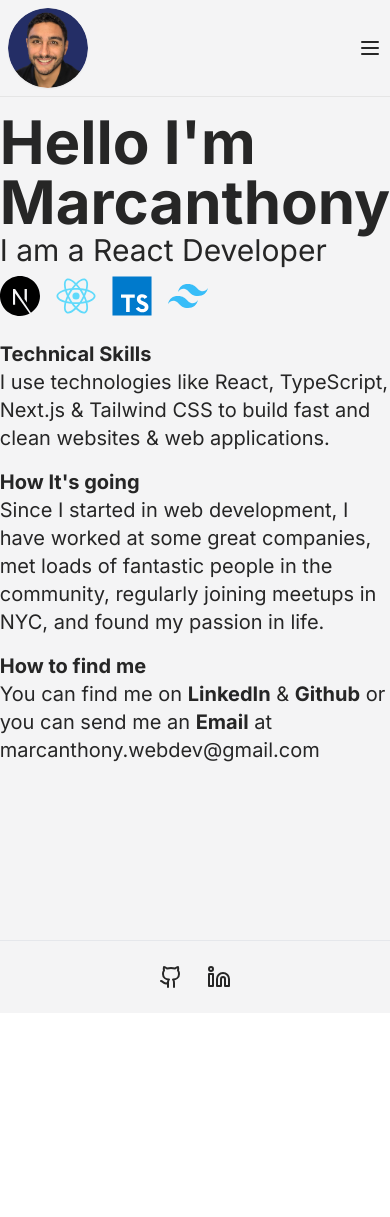
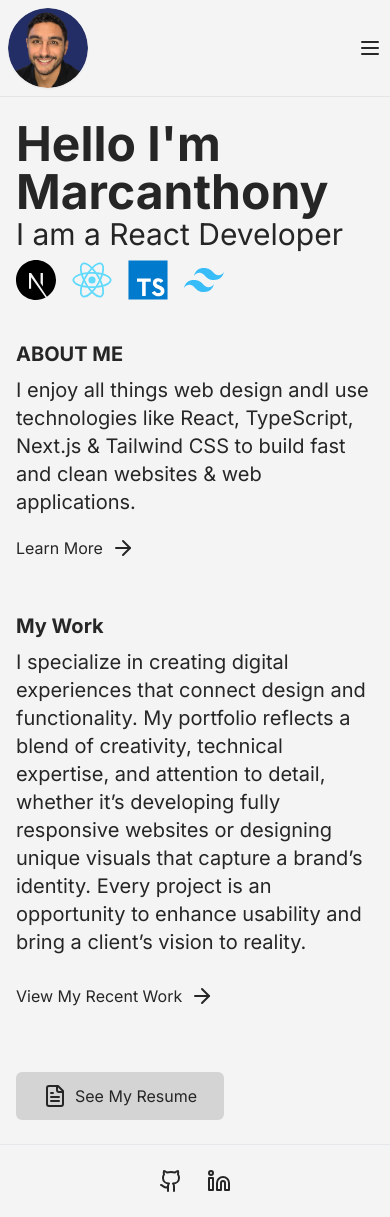
Before and after one commit to MarcAnthony-WebDev/Portfolio-Site-v2, a Next.js app: page / in a window 390 px wide. Before the commit the page ends 1013 px from the top, so only its background shows below. Built offline with nearby package versions, Linux system fonts and the light colour scheme.

Commit message:
Major updates to email/contact section, logo added, form updated, modal updated, Home & About pages updated.

```diff
--- a/app/about/page.tsx
+++ b/app/about/page.tsx
@@ -1,16 +1,18 @@
 import React from "react";
+
+import { ArrowRight } from "lucide-react";
 
 import Link from "next/link";
 
 const About = () => {
   return (
-    <div className="main-color-styles flex h-full max-w-[900px] flex-col gap-6 px-2 py-4 md:px-10 md:py-6">
+    <div className="container-styles">
       <div className="heading-container">
-        <h2 className="text-3xl font-bold">A Bit About Me</h2>
+        <h2 className="text-5xl font-bold md:text-6xl">A Bit About Me</h2>
       </div>
-      <div className="text-container flex flex-col gap-4 leading-loose">
-        <div className="text-group">
-          <h4 className="">How It Started</h4>
+      <div className="text-container flex flex-col gap-12 leading-loose">
+        <div className="text-group flex flex-col gap-2">
+          <h4 className="">HOW IT STARTED</h4>
           <p>
             I got into programming in 2017 when I was still a bartender. I
             started messing arond with Python but things really started taking
@@ -19,18 +21,18 @@ const About = () => {
             really attracted me.
           </p>
         </div>
-        <div className="text-group">
-          <h4 className="">How It&apos;s going</h4>
+        <div className="text-group flex flex-col gap-2">
+          <h4 className="">HOW IT&apos;S GOING</h4>
           <p>
             Since I started in web development, I have worked at some great
             companies, met loads of fantastic people in the communnity,
             regularly joining meetups in NYC, and found my passion in life.
           </p>
         </div>
-        <div className="text-group">
-          <h4 className="">How to find me</h4>
+        <div className="text-group flex flex-col gap-2">
+          <h4 className="">HOW TO FIND ME</h4>
           <p>
-            You can find me on{" "}
+            I&apos;d love to hear from you! You can find me on{" "}
             <Link
               className="font-bold hover:underline"
               href="https://tinyurl.com/mu88t4s9"
@@ -48,10 +50,17 @@ const About = () => {
             </Link>{" "}
             or you can send me an{" "}
             <Link href="contact" className="font-bold hover:underline">
-              Email
+              Email Here
             </Link>{" "}
-            at marcanthony.webdev@gmail.com
           </p>
+          <Link
+            passHref
+            href="/contact"
+            className="group mt-2 flex w-max flex-row items-center gap-2 hover:underline"
+          >
+            Send Me A Message
+            <ArrowRight className="transition-transform duration-200 group-hover:translate-x-2" />
+          </Link>
         </div>
       </div>
     </div>
--- a/app/globals.css
+++ b/app/globals.css
@@ -33,11 +33,15 @@ main p {
 }
 
 main h4 {
-  @apply text-xl font-bold;
+  @apply text-xl font-bold md:text-2xl;
 }
 
 .flex-center {
   @apply flex items-center justify-center;
+}
+
+.container-styles {
+  @apply main-color-styles flex h-full max-w-[900px] flex-col gap-10 px-4 py-6 md:gap-20 md:px-10 md:py-6;
 }
 
 .main-color-styles {
--- a/app/layout.tsx
+++ b/app/layout.tsx
@@ -31,7 +31,7 @@ export default function RootLayout({
           <div className="site-container mx-auto flex min-h-screen flex-col bg-light-bg transition duration-200 dark:bg-dark-bg md:grid md:grid-cols-main-columns md:grid-rows-[1fr_75px]">
             <NavBar />
             {/* <div className="main-container col-[2/3] "> */}
-            <main className="col-[2/3] flex min-h-[100vh] w-full max-w-[1440px] justify-center justify-self-center">
+            <main className="col-[2/3] flex min-h-[100dvh] w-full max-w-[1440px] justify-self-center">
               {children}
             </main>
             <Footer />
--- a/app/page.tsx
+++ b/app/page.tsx
@@ -1,59 +1,72 @@
 import Image from "next/image";
 import { Brands } from "@/components";
+import { FileText, ArrowRight, Github } from "lucide-react";
 
 import Link from "next/link";
 
 export default function Home() {
   return (
-    <div className="main-color-styles flex h-full max-w-[900px] flex-col gap-6 px-2 py-4 md:px-10 md:py-6">
+    <div className="container-styles">
       <div className="heading-container flex flex-col">
-        <h2 className="text-6xl font-bold">Hello I&apos;m Marcanthony</h2>
+        <h2 className="text-5xl font-bold md:text-6xl">
+          Hello I&apos;m Marcanthony
+        </h2>
         <p className="text-3xl">I am a React Developer</p>
         <div className="brand-container mt-2 flex gap-4">
           <Brands />
         </div>
       </div>
-      <div className="text-container flex flex-col gap-4 leading-loose">
-        <div className="text-group">
-          <h4 className="">Technical Skills</h4>
+      <div className="text-container flex flex-col gap-12 leading-loose">
+        <div className="text-group flex flex-col gap-2">
+          <h4 className="">ABOUT ME</h4>
           <p>
-            I use technologies like React, TypeScript, Next.js & Tailwind CSS to
-            build fast and clean websites & web applications.
+            I enjoy all things web design andI use technologies like React,
+            TypeScript, Next.js & Tailwind CSS to build fast and clean websites
+            & web applications.
           </p>
+
+          <Link
+            passHref
+            href="/about"
+            className="group mt-2 flex w-max flex-row items-center gap-2 hover:underline"
+          >
+            Learn More{" "}
+            <ArrowRight className="transition-transform duration-200 group-hover:translate-x-2" />
+          </Link>
         </div>
-        <div className="text-group">
-          <h4 className="">How It&apos;s going</h4>
+        <div className="text-group flex flex-col gap-2">
+          <h4 className="">My Work</h4>
           <p>
-            Since I started in web development, I have worked at some great
-            companies, met loads of fantastic people in the community, regularly
-            joining meetups in NYC, and found my passion in life.
+            I specialize in creating digital experiences that connect design and
+            functionality. My portfolio reflects a blend of creativity,
+            technical expertise, and attention to detail, whether it’s
+            developing fully responsive websites or designing unique visuals
+            that capture a brand’s identity. Every project is an opportunity to
+            enhance usability and bring a client’s vision to reality.
           </p>
+
+          <Link
+            passHref
+            href="/portfolio"
+            className="group mt-4 flex w-max flex-row items-center gap-2 hover:underline"
+          >
+            View My Recent Work
+            <ArrowRight className="transition-transform duration-200 group-hover:translate-x-2" />
+          </Link>
         </div>
-        <div className="text-group">
-          <h4 className="">How to find me</h4>
-          <p>
-            You can find me on{" "}
-            <Link
-              className="font-bold hover:underline"
-              href="https://tinyurl.com/mu88t4s9"
-              target="_blank"
-            >
-              LinkedIn
-            </Link>{" "}
-            &{" "}
-            <Link
-              href="https://tinyurl.com/5daa4cf6"
-              target="_blank"
-              className="font-bold hover:underline"
-            >
-              Github
-            </Link>{" "}
-            or you can send me an{" "}
-            <Link href="contact" className="font-bold hover:underline">
-              Email
-            </Link>{" "}
-            at marcanthony.webdev@gmail.com
-          </p>
+
+        <div className="button-group flex">
+          <Link
+            href="/documents/Resume.pdf"
+            target="_blank"
+            passHref
+            rel="noopener noreferrer"
+          >
+            <button className="mt-3 flex w-52 items-center justify-center gap-2 rounded-md bg-neutral-300 p-2 text-light-color transition duration-200 hover:bg-neutral-400 active:translate-y-1 dark:bg-slate-500 dark:text-dark-color hover:dark:bg-slate-600">
+              <FileText />
+              See My Resume
+            </button>
+          </Link>
         </div>
       </div>
     </div>
--- a/app/portfolio/page.tsx
+++ b/app/portfolio/page.tsx
@@ -7,7 +7,7 @@ const page = () => {
   return (
     <div className="main-color-styles h-full w-full">
       <div className="heading-container flex w-full flex-col items-center justify-center gap-4 p-4">
-        <h2 className="heading text-center text-6xl font-bold">
+        <h2 className="heading text-center text-5xl font-bold md:text-6xl">
           My Recent Work
         </h2>
         <p className="text-center">Below you can view all of my recent work.</p>
--- a/components/ContactForm.tsx
+++ b/components/ContactForm.tsx
@@ -11,7 +11,7 @@ const ContactForm: React.FC = () => {
   });
 
   const [loading, setLoading] = useState(false);
-  const [isModalOpen, setIsModalOpen] = useState(true);
+  const [isModalOpen, setIsModalOpen] = useState(false);
 
   const handleChange = (
     e: React.ChangeEvent<HTMLInputElement | HTMLTextAreaElement>,
@@ -68,7 +68,9 @@ const ContactForm: React.FC = () => {
         action=""
         onSubmit={handleSubmit}
       >
-        <h2 className="mb-6 text-center text-5xl font-semibold">Reach Out!</h2>
+        <h2 className="mb-6 text-center text-5xl font-semibold md:text-6xl">
+          Reach Out!
+        </h2>
         <div className="flex flex-col gap-2">
           <label className="form__label" htmlFor="name">
             Name
--- a/components/GalleryCard.tsx
+++ b/components/GalleryCard.tsx
@@ -77,7 +77,7 @@ const GalleryCard = ({
           {title}
         </Link>
         {/* <h3 className="text-2xl font-bold">{title}</h3> */}
-        <p className="text-lg">{description}</p>
+        <p className="text-xl">{description}</p>
       </div>
       <div className="button-container mt-auto">
         <button className="w-52 self-center rounded-3xl bg-slate-600 p-2 text-white transition duration-200 hover:bg-slate-500 active:translate-y-1">
--- a/components/Modal.tsx
+++ b/components/Modal.tsx
@@ -15,7 +15,7 @@ const Modal: React.FC<ModalProps> = ({ isOpen, onClose }) => {
       <div className="z-[60] mx-2 flex w-full max-w-[500px] flex-col items-center justify-center rounded bg-white p-10 text-light-color shadow-lg dark:text-light-color">
         <h2 className="mb-2 text-xl font-bold">Success!</h2>
         <p className="text-center text-lg">
-          your message has been sent successfully, thank you for reaching out!
+          Thank you for reaching out! A confirmation email has been sent to you.
         </p>
         <button
           className="mt-4 w-52 self-center rounded-3xl bg-slate-600 p-2 text-white transition duration-200 hover:bg-slate-500 active:translate-y-1"
--- a/components/NavBar.tsx
+++ b/components/NavBar.tsx
@@ -33,7 +33,7 @@ const NavBar = () => {
   const closeMenu = () => setIsOpen(false);
 
   return (
-    <div className="nav-container relative col-span-1 row-span-2 h-full bg-light-bg outline outline-1 outline-neutral-200 dark:bg-gray-900 dark:outline-neutral-700 md:min-h-full">
+    <div className="nav-container relative col-span-1 row-span-2 h-full bg-light-bg outline outline-1 outline-neutral-200 dark:bg-dark-bg dark:outline-neutral-700 md:min-h-full">
       <div className={`${isFixed ? "h-48" : "h-0"}`}></div>
       <aside
         className={`md:p-5" top-0 flex h-max p-2 transition duration-200 md:fixed ${isFixed ? "fixed left-0 right-0 top-0 z-10 w-full bg-neutral-100 shadow-md dark:bg-slate-700" : "relative"}`}
--- a/components/NavLinks.tsx
+++ b/components/NavLinks.tsx
@@ -44,7 +44,7 @@ const NavLinks = ({ isOpen, closeMenu }: NavLinksProps) => {
               href={link.href}
               scroll={true}
               className={clsx(
-                "flex items-center gap-2 rounded-md p-2 text-sm font-medium text-light-color transition duration-200 hover:bg-light-bg-hover dark:text-dark-color dark:hover:bg-dark-bg-hover",
+                "text-md flex items-center gap-2 rounded-md p-2 font-medium text-light-color transition duration-200 hover:bg-light-bg-hover dark:text-dark-color dark:hover:bg-dark-bg-hover",
                 {
                   "bg-neutral-200 dark:bg-slate-600": pathname === link.href,
                 },
--- a/emails/EmailTemplate.tsx
+++ b/emails/EmailTemplate.tsx
@@ -35,7 +35,13 @@ export const EmailTemplate = ({
     </Preview>
     <Body style={main}>
       <Container style={container}>
-        <Img src={""} width="170" height="50" alt="Logo" style={logo} />
+        {/* <Img
+          src="marctummi.com/images/MT-logo-bold.png"
+          width="170"
+          height="50"
+          alt="Logo"
+          style={logo}
+        /> */}
         {isAdmin ? (
           <>
             <Text style={paragraph}>
@@ -48,8 +54,8 @@ export const EmailTemplate = ({
           <>
             <Text style={paragraph}>Hi {firstName},</Text>
             <Text style={paragraph}>
-              Thank you for visiting my website and reaching out to me! I will
-              get back to you as soon as possible.
+              Thanks for stopping by my website! It&apos;s great to hear from
+              you, and I&apos;m looking forward to connecting!
             </Text>
             <Text style={paragraph}>
               Best,
@@ -59,7 +65,7 @@ export const EmailTemplate = ({
           </>
         )}
         <Hr style={hr} />
-        <Text style={footer}>Thank you for your time!</Text>
+        <Text style={footer}>Your time and interest mean a lot—thank you!</Text>
       </Container>
     </Body>
   </Html>
@@ -68,9 +74,11 @@ export const EmailTemplate = ({
 export default EmailTemplate;
 
 const main = {
-  backgroundColor: "#ffffff",
+  backgroundColor: "#111827",
   fontFamily:
     '-apple-system,BlinkMacSystemFont,"Segoe UI",Roboto,Oxygen-Sans,Ubuntu,Cantarell,"Helvetica Neue",sans-serif',
+  borderRadius: "16px",
+  padding: "2rem",
 };
 
 const container = {
@@ -83,9 +91,9 @@ const logo = {
 };
 
 const paragraph = {
-  fontSize: "16px",
+  fontSize: "22px",
   lineHeight: "26px",
-  color: "royalblue",
+  color: "#fff",
 };
 
 const hr = {
```
Also changed, not shown: app/api/email/route.ts (+8 -3 lines), 1 other file (tests, documents, lock files or other folders).
